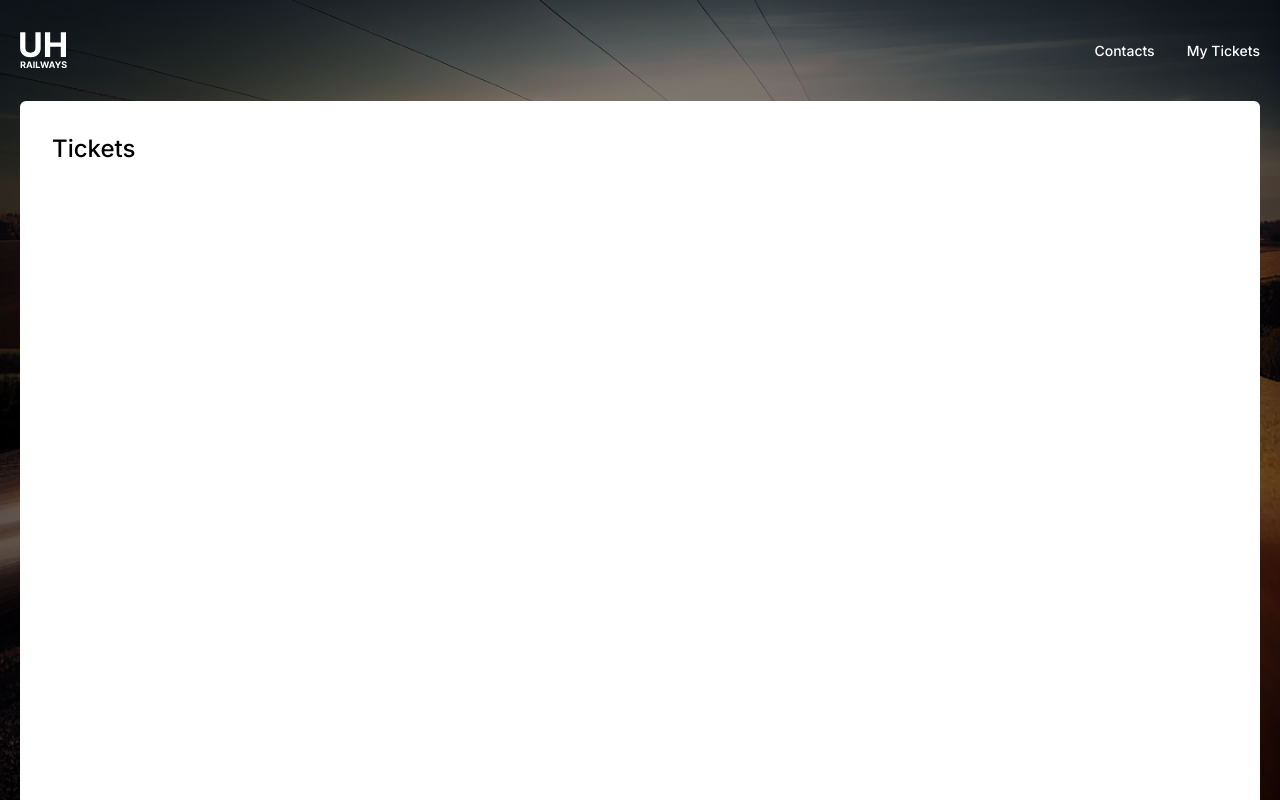
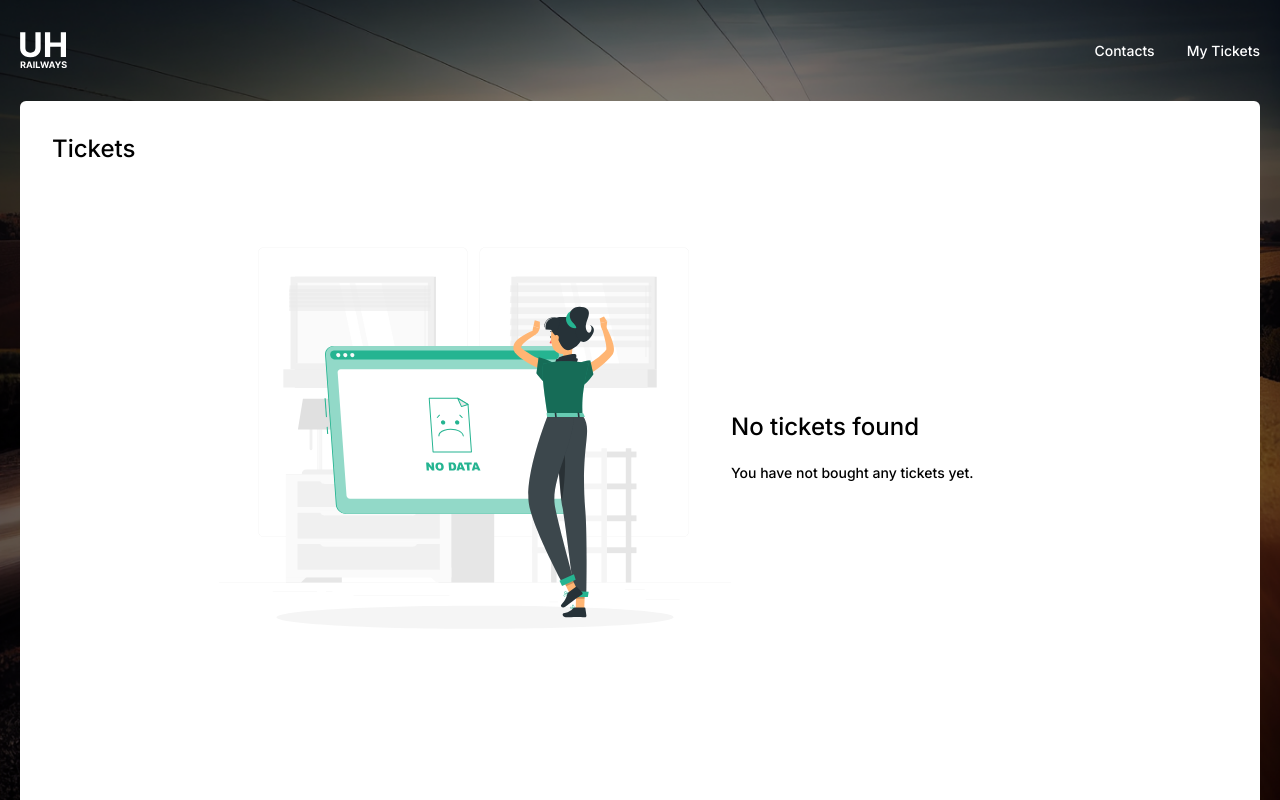
Before and after one commit to vladyslav-dev/ukrainian-high-speed-railways, a Next.js app in the folder client/: page /tickets in a window 1280 px wide. Built offline with nearby package versions, Linux system fonts and the light colour scheme; what tailwindcss-pseudo-elements would draw is missing.

Commit message:
Client: No Tickets found

```diff
--- a/client/app/tickets/page.tsx
+++ b/client/app/tickets/page.tsx
@@ -1,6 +1,7 @@
 "use client"
 
 import { getTicketsByPhone } from "@/api/tickets"
+import NotFound from "@/components/NotFound"
 import { TTicketsByPhoneResponse } from "@/types/ticket"
 import { useEffect, useState } from "react"
 
@@ -24,6 +25,12 @@ const TicketsPage = () => {
     return (
         <div className="h-full w-full bg-white p-4 rounded-tl-[6px] rounded-tr-[6px] overflow-hidden">
             <h1 className="text-2xl p-4 mb-4">Tickets</h1>
+            {tickets.length === 0 ? (
+                <NotFound
+                    title="No tickets found"
+                    description="You have not bought any tickets yet."
+                />
+            ) : (
                 <div className="h-full overflow-auto py-8">
                     <div className="mx-auto">
                         <div className="grid gap-6 grid-cols-1 sm:grid-cols-2 lg:grid-cols-3">
@@ -49,6 +56,7 @@ const TicketsPage = () => {
                         </div>
                     </div>
                 </div>
+            )}
         </div>
     )
 }
--- a/client/components/NotFound/index.tsx
+++ b/client/components/NotFound/index.tsx
@@ -1,12 +1,18 @@
 import Image from "next/image"
 
-const NotFound = () => {
+interface INotFoundProps {
+    title: string
+    description: string
+}
+
+const NotFound = (props: INotFoundProps) => {
+    const { title, description } = props
     return (
         <div className="h-3/4 flex justify-center items-center">
             <Image priority width={512} height={512} src={"/not-found.svg"} alt="Not-found"/>
             <div className="max-w-[330px] w-full flex flex-col gap-5">
-                <h1 className="text-2xl">No Tickets Found</h1>
-                <p className="text-sm">Sorry, no tickets found for your selected dates or cities. Please review your choices or contact our customer support for assistance.</p>
+                <h1 className="text-2xl">{title}</h1>
+                <p className="text-sm">{description}</p>
             </div>
         </div>
     )
--- a/client/widgets/SearchResult/index.tsx
+++ b/client/widgets/SearchResult/index.tsx
@@ -26,7 +26,10 @@ const SearchResult = (props: ISearchResultProps) => {
                     <CardList data={searchResultData} />
                 </React.Fragment>
             ) : (
-                <NotFound />
+                <NotFound
+                    title="No Tickets Found"
+                    description="Sorry, no tickets found for your selected dates or cities. Please review your choices or contact our customer support for assistance."
+                />
             )}
         </React.Fragment>
     )
```
Lines whose indentation alone changed are shown as unchanged.
